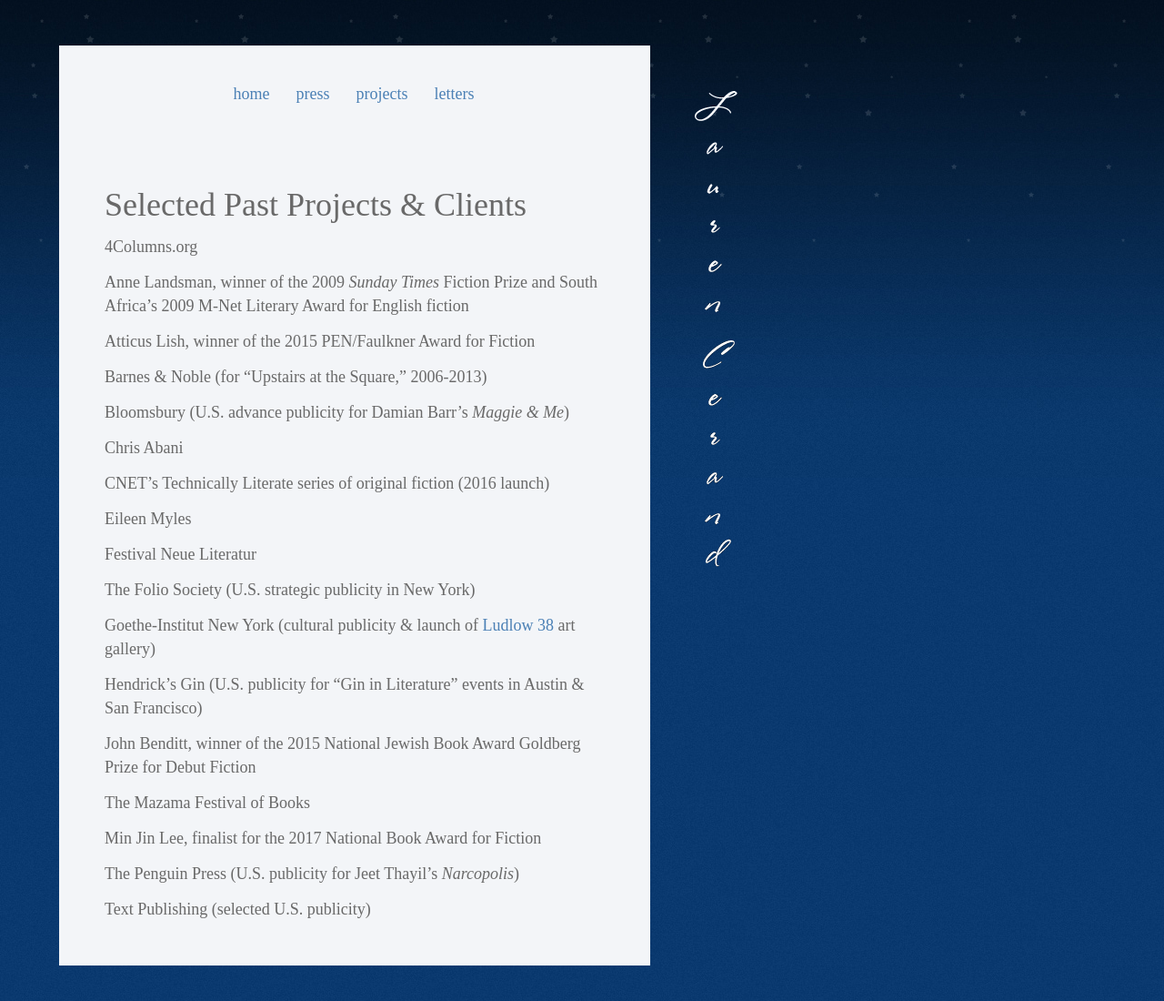
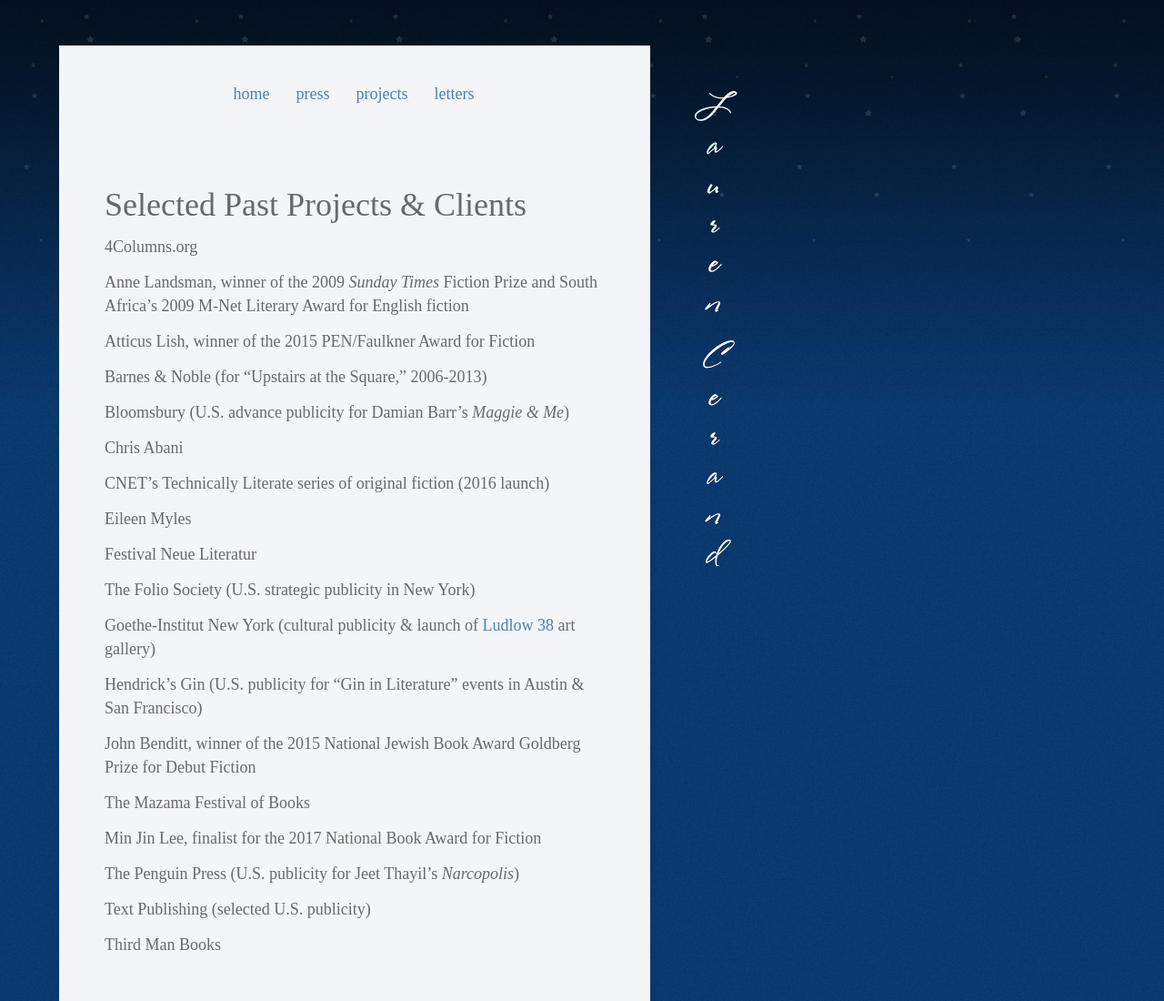
Before and after one commit to sonnetmedia/laurencerand.com, a Jekyll site: the page built from _pages/projects.md, in a window 1280 px wide. Shown: the whole page at 91% size. Built offline with Jekyll 4.4.1, drawn with Linux system fonts in a browser that asks for light colours; before the commit the page ends 1061 px from its top, so only the background shows below that.

Commit message:
Updated '_pages/projects.md' via CloudCannon

```diff
--- a/_pages/projects.md
+++ b/_pages/projects.md
@@ -37,3 +37,5 @@
 The Penguin Press (U.S. publicity for Jeet Thayil’s *Narcopolis*)
 
 Text Publishing (selected U.S. publicity)
+
+Third Man Books
```
